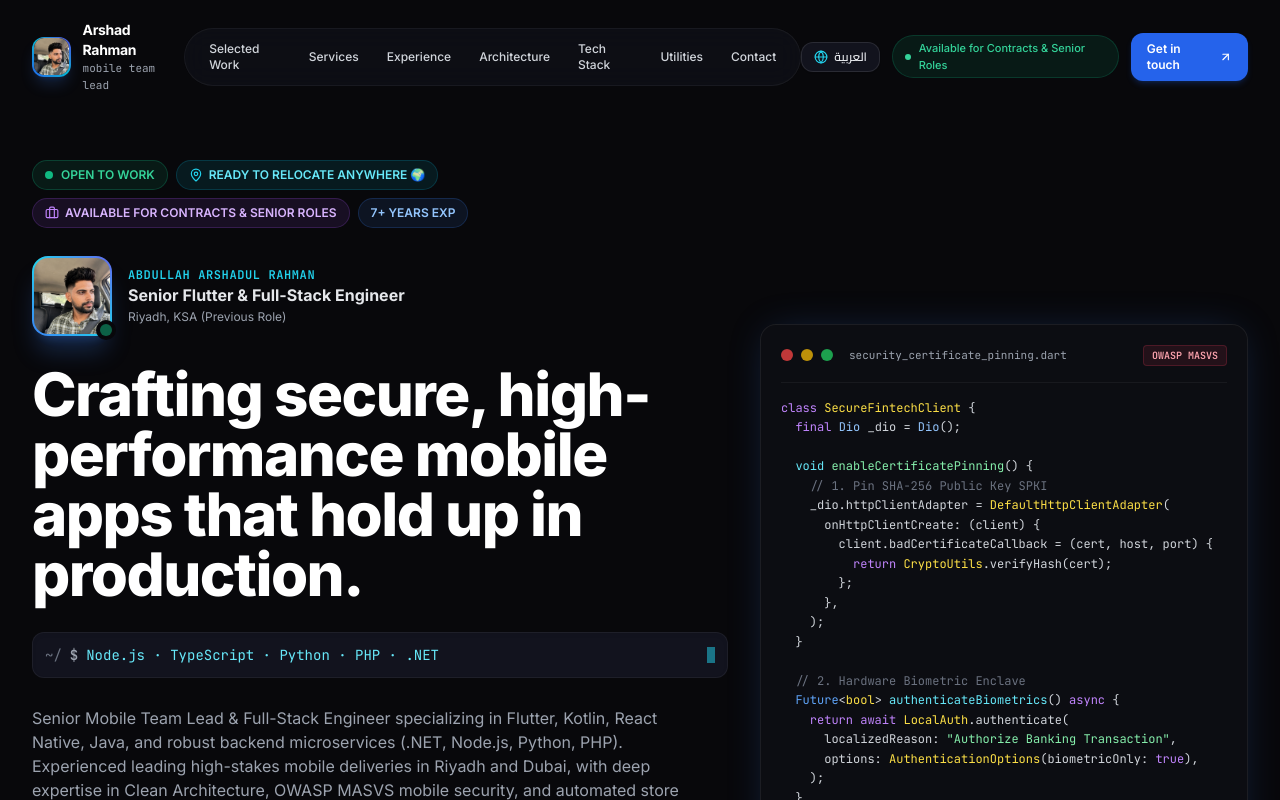
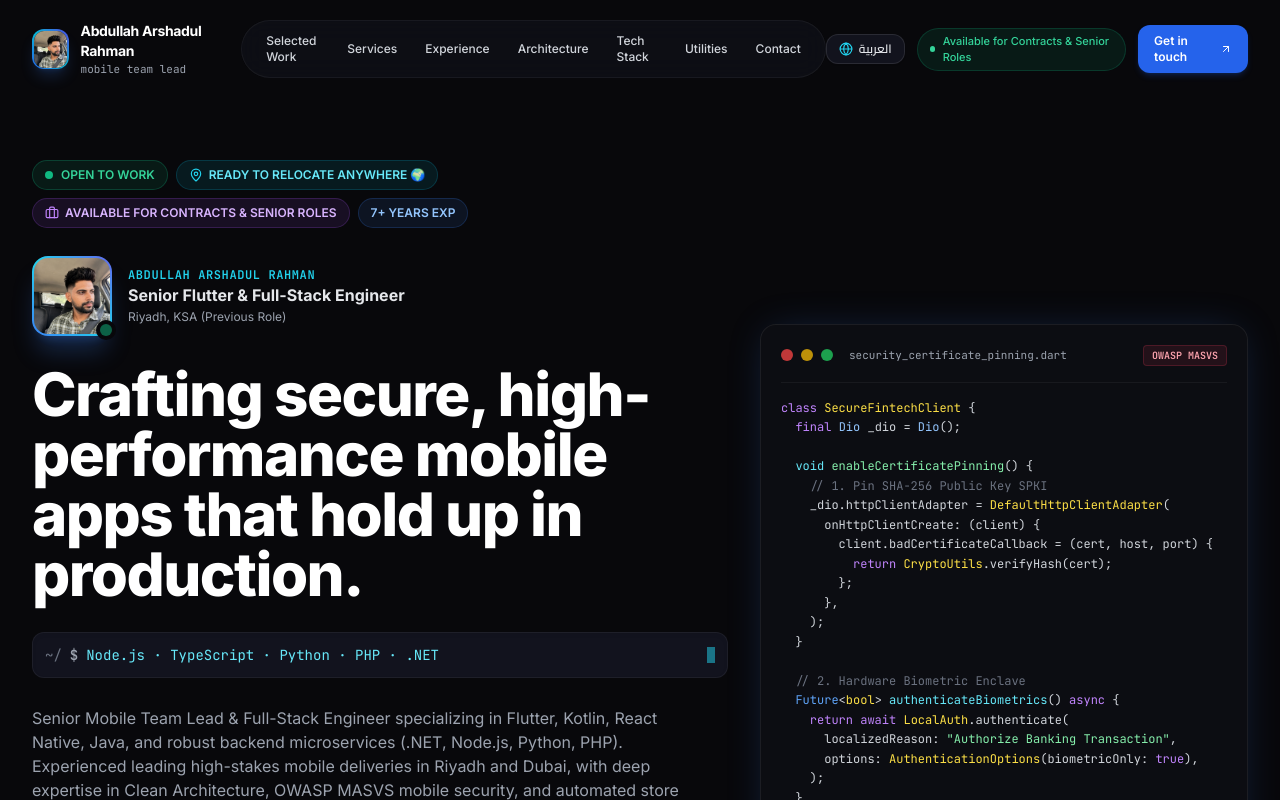
Before and after one commit to arshadrahiman/portfolio, a React (Vite) app: page / in a window 1280 px wide. Shown: the top 800 px of the page. Built offline with nearby package versions, Linux system fonts and the light colour scheme.

Commit message:
fix: enforce full name Abdullah Arshadul Rahman across navbar, hero, footer, and metadata

```diff
--- a/src/data/portfolioData.js
+++ b/src/data/portfolioData.js
@@ -2,8 +2,8 @@ export const portfolioData = {
   en: {
     profile: {
       fullName: "Abdullah Arshadul Rahman",
-      name: "Arshad Rahman",
-      preferredName: "Arshad Rahman",
+      name: "Abdullah Arshadul Rahman",
+      preferredName: "Abdullah Arshadul Rahman",
       role: "Senior Flutter & Full-Stack Engineer",
       secondaryRole: "Mobile Systems Architect & Technical Lead",
       statusBadge: "OPEN TO WORK · AVAILABLE FOR CONTRACTS & SENIOR ROLES 🌍",
@@ -520,8 +520,8 @@ export const portfolioData = {
   ar: {
     profile: {
       fullName: "عبد الله أرشد الرحمن",
-      name: "أرشد الرحمن",
-      preferredName: "أرشد الرحمن",
+      name: "عبد الله أرشد الرحمن",
+      preferredName: "عبد الله أرشد الرحمن",
       role: "مهندس برمجيات أول ومطور تطبيقات فلاتر وشامل (Full-Stack)",
       secondaryRole: "معمار أنظمة الجوال وقائد تقني",
       statusBadge: "متاح للعمل فوراً · متاح للعقود والمناصب القيادية العليا 🌍",
```
